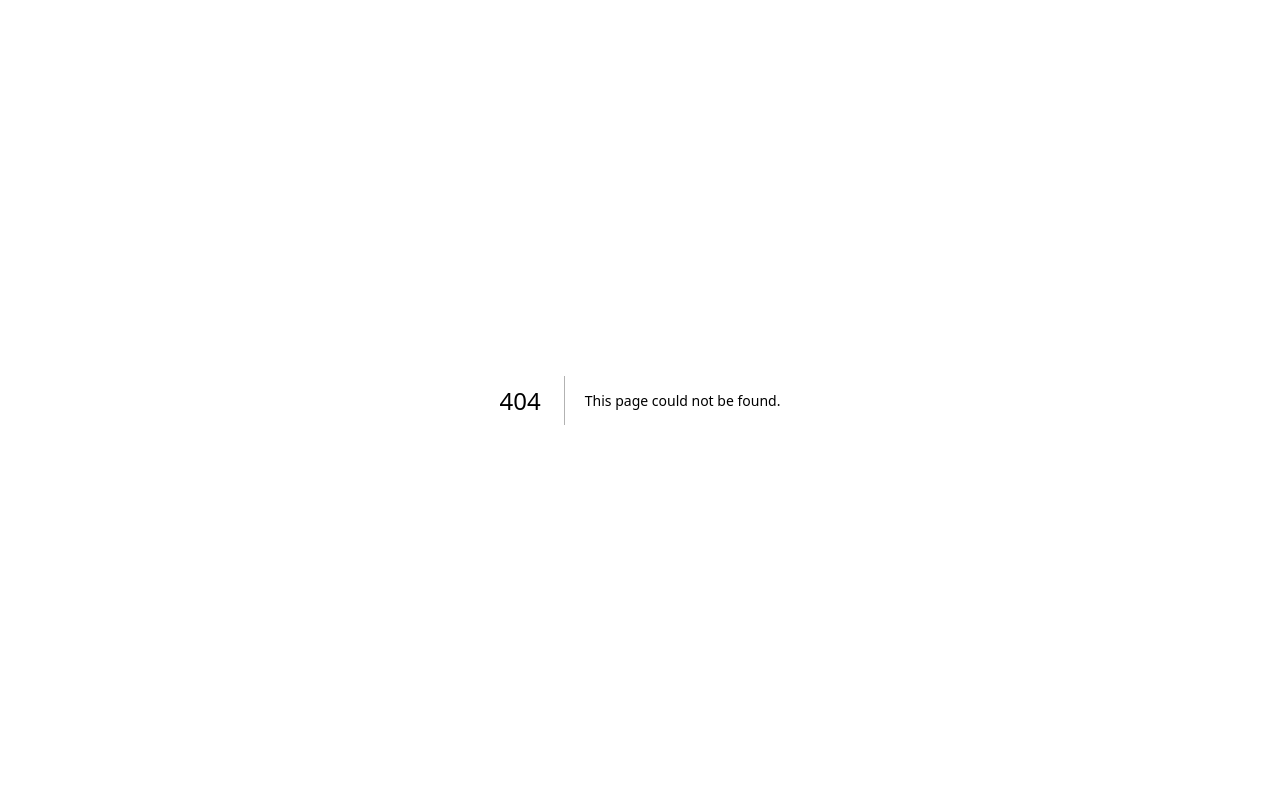
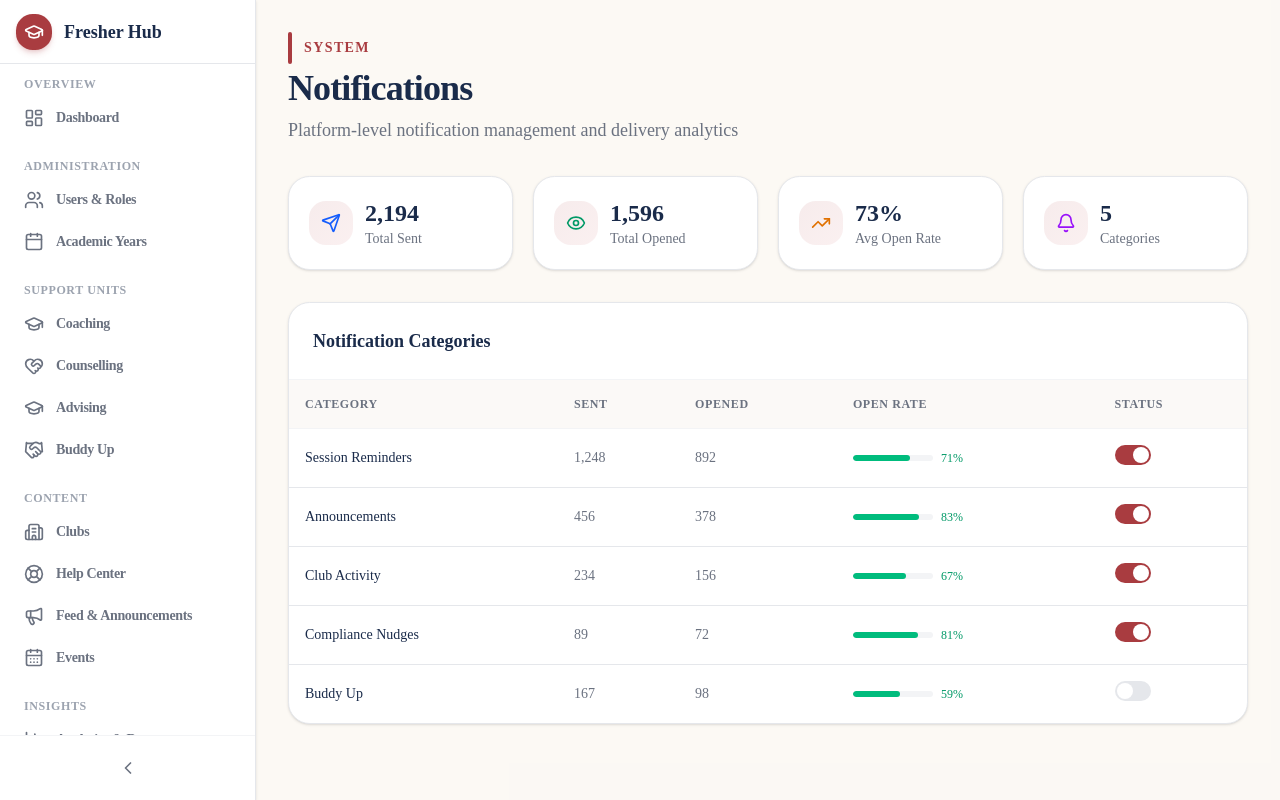
Before and after one commit to adoumouangnamouemmanuel/freshers_hub, a Next.js app in the folder apps/web/: page /dashboard/notifications in a window 1280 px wide. Before the commit this address had no page. Built offline with nearby package versions, Linux system fonts and the light colour scheme.

Commit message:
feat: new admin page

```diff
--- /dev/null
+++ b/apps/web/app/dashboard/notifications/page.tsx
@@ -0,0 +1,73 @@
+"use client";
+
+import { Bell, Send, Eye, TrendingUp, Settings } from "lucide-react";
+import { AnimatedPage, AnimatedSection } from "@/components/ui/animated-container";
+import { PageHeader } from "@/components/ui/page-header";
+import { MiniStatCard } from "@/components/ui/card";
+
+const categories = [
+  { name: "Session Reminders", sent: 1248, opened: 892, rate: "71%", enabled: true },
+  { name: "Announcements", sent: 456, opened: 378, rate: "83%", enabled: true },
+  { name: "Club Activity", sent: 234, opened: 156, rate: "67%", enabled: true },
+  { name: "Compliance Nudges", sent: 89, opened: 72, rate: "81%", enabled: true },
+  { name: "Buddy Up", sent: 167, opened: 98, rate: "59%", enabled: false },
+];
+
+export default function NotificationsPage() {
+  return (
+    <AnimatedPage>
+      <PageHeader
+        title="Notifications"
+        description="Platform-level notification management and delivery analytics"
+        badge="System"
+      />
+
+      <div className="grid gap-5 grid-cols-1 sm:grid-cols-4">
+        <MiniStatCard icon={Send} value="2,194" label="Total Sent" color="text-blue-600" />
+        <MiniStatCard icon={Eye} value="1,596" label="Total Opened" color="text-emerald-600" />
+        <MiniStatCard icon={TrendingUp} value="73%" label="Avg Open Rate" color="text-amber-600" />
+        <MiniStatCard icon={Bell} value="5" label="Categories" color="text-purple-600" />
+      </div>
+
+      <AnimatedSection className="rounded-2xl border bg-white shadow-sm overflow-hidden">
+        <div className="p-6 border-b border-[#f3f4f6]">
+          <h2 className="text-lg font-semibold text-[#1A2B4A]">Notification Categories</h2>
+        </div>
+        <div className="overflow-x-auto">
+          <table className="w-full text-sm">
+            <thead>
+              <tr className="border-b border-[#f3f4f6] bg-[#f8f4ef]/50">
+                {["Category", "Sent", "Opened", "Open Rate", "Status"].map((h) => (
+                  <th key={h} className="text-left p-4 font-semibold text-[#6B7280] text-xs uppercase tracking-wider">{h}</th>
+                ))}
+              </tr>
+            </thead>
+            <tbody>
+              {categories.map((cat, i) => (
+                <tr key={cat.name} className="border-b last:border-0 hover:bg-[#f8f4ef]/50 transition-colors">
+                  <td className="p-4 font-medium text-[#1A2B4A]">{cat.name}</td>
+                  <td className="p-4 text-[#6B7280]">{cat.sent.toLocaleString()}</td>
+                  <td className="p-4 text-[#6B7280]">{cat.opened.toLocaleString()}</td>
+                  <td className="p-4">
+                    <div className="flex items-center gap-2">
+                      <div className="w-20 bg-[#f3f4f6] rounded-full h-1.5 overflow-hidden">
+                        <div className="h-1.5 rounded-full bg-emerald-500" style={{ width: cat.rate }} />
+                      </div>
+                      <span className="font-medium text-emerald-600 text-xs">{cat.rate}</span>
+                    </div>
+                  </td>
+                  <td className="p-4">
+                    <label className="relative inline-flex items-center cursor-pointer">
+                      <input type="checkbox" defaultChecked={cat.enabled} className="sr-only peer" />
+                      <div className="w-9 h-5 bg-[#e5e7eb] peer-focus:outline-none rounded-full peer peer-checked:after:translate-x-full rtl:peer-checked:after:-translate-x-full peer-checked:after:border-white after:content-[''] after:absolute after:top-[2px] after:start-[2px] after:bg-white after:rounded-full after:h-4 after:w-4 after:transition-all peer-checked:bg-[#A93C40]" />
+                    </label>
+                  </td>
+                </tr>
+              ))}
+            </tbody>
+          </table>
+        </div>
+      </AnimatedSection>
+    </AnimatedPage>
+  );
+}
```
